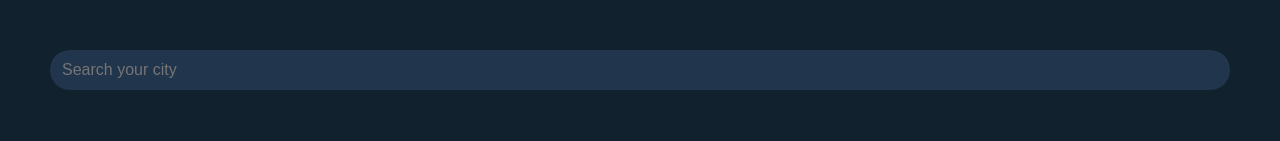
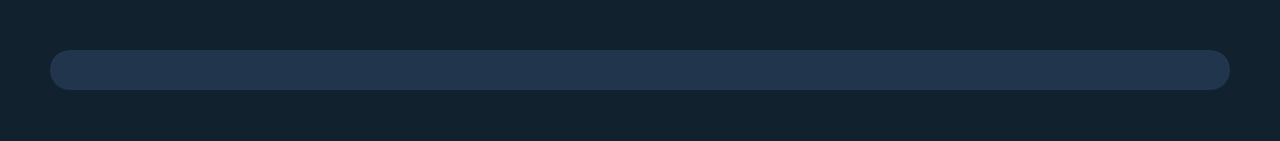
Before and after one commit to ryanschuttig/React_Hub, a React (Create React App) app: page /weather in a window 1280 px wide. Shown: the top 141 px of the page. Built offline with nearby package versions, Linux system fonts and the light colour scheme.

Commit message:
SearchBar
Added autofill functionality

```diff
--- a/src/pages/weather-dashboard/weather-components/SearchBar.jsx
+++ b/src/pages/weather-dashboard/weather-components/SearchBar.jsx
@@ -1,10 +1,93 @@
 import React from 'react';
+import { useState } from 'react';
+import { fetchPlace } from './fetchPlace';
 import './SearchBar.scss';
 
 const SearchBar = () => {
+
+  const [city, setCity] = useState('');
+  const [autocompleteCities, setAutocompleteCities] = useState([]);
+  const [autocompleteErr, setAutocompleteErr] = useState("");
+
+
+  const handleCityChange = async (e) => {
+    const newCity = e.target.value;
+    setCity(newCity);
+    if (!newCity) return;
+    const res = await fetchPlace(newCity);
+    if (res.features) {
+      const newAutocompleteCities = res.features.map((place) => place.place_name);
+      setAutocompleteCities(newAutocompleteCities);
+    } else {
+      setAutocompleteCities([]);
+    }
+    if (res.error) {
+      setAutocompleteErr(res.error);
+    } else {
+      setAutocompleteErr("");
+    }
+    // Update the city field in the formData state
+
+  };
+
+
+  const handleSubmit = (event) => {
+    event.preventDefault();
+   //check if the city is valid
+   const res = fetchPlace(city);
+   if(!res){
+    setAutocompleteErr('Please select a valid city.');
+    return;
+  }
+  else{
+
+  }
+  // At this point, all validations are successful
+  setAutocompleteErr('');
+  };
+
+
+
+
+
+
   return (
     <div className='searchbar'>
-        <input type="text" placeholder="Search your city"/>
+
+        <div className="placesAutocomplete">
+        <div className="placesAutocomplete__inputWrap">
+          <label htmlFor="city" className="label">
+
+            {autocompleteErr && (
+              <span className="inputError">{autocompleteErr}</span>
+            )}
+          </label>
+          <input
+            list="places"
+            type="text"
+            id="city"
+            name="city"
+            onChange={handleCityChange}
+            value={city}
+            required
+            pattern={autocompleteCities.join("|")}
+            autoComplete="off"
+          />
+          <datalist id="places">
+            {autocompleteCities.map((city, i) => (
+              <option key={i}>{city}</option>
+            ))}
+          </datalist>
+          <span className="placesAutocomplete__hint">
+
+          </span>
+
+        </div>
+      </div>
+
+
+
+
     </div>
   )
 }
```
